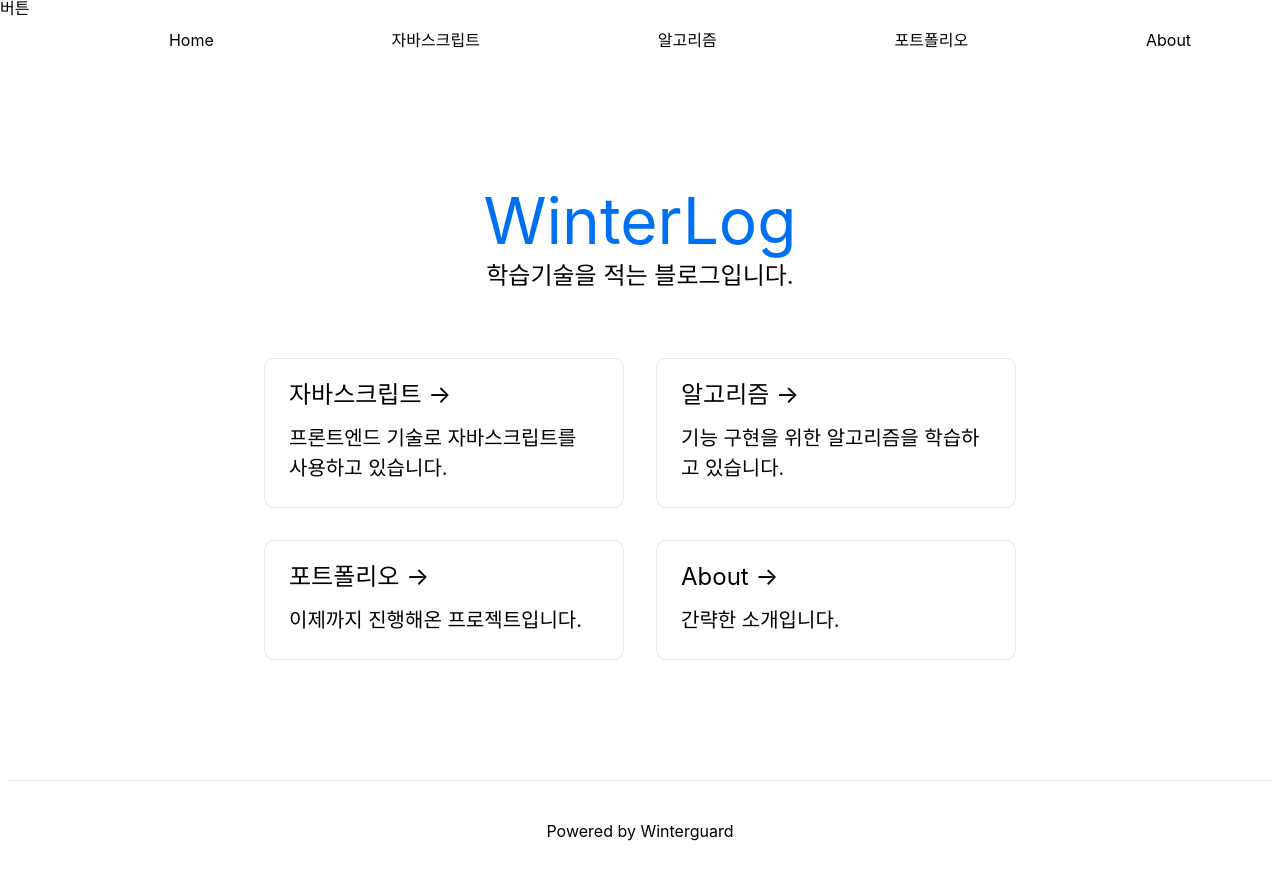
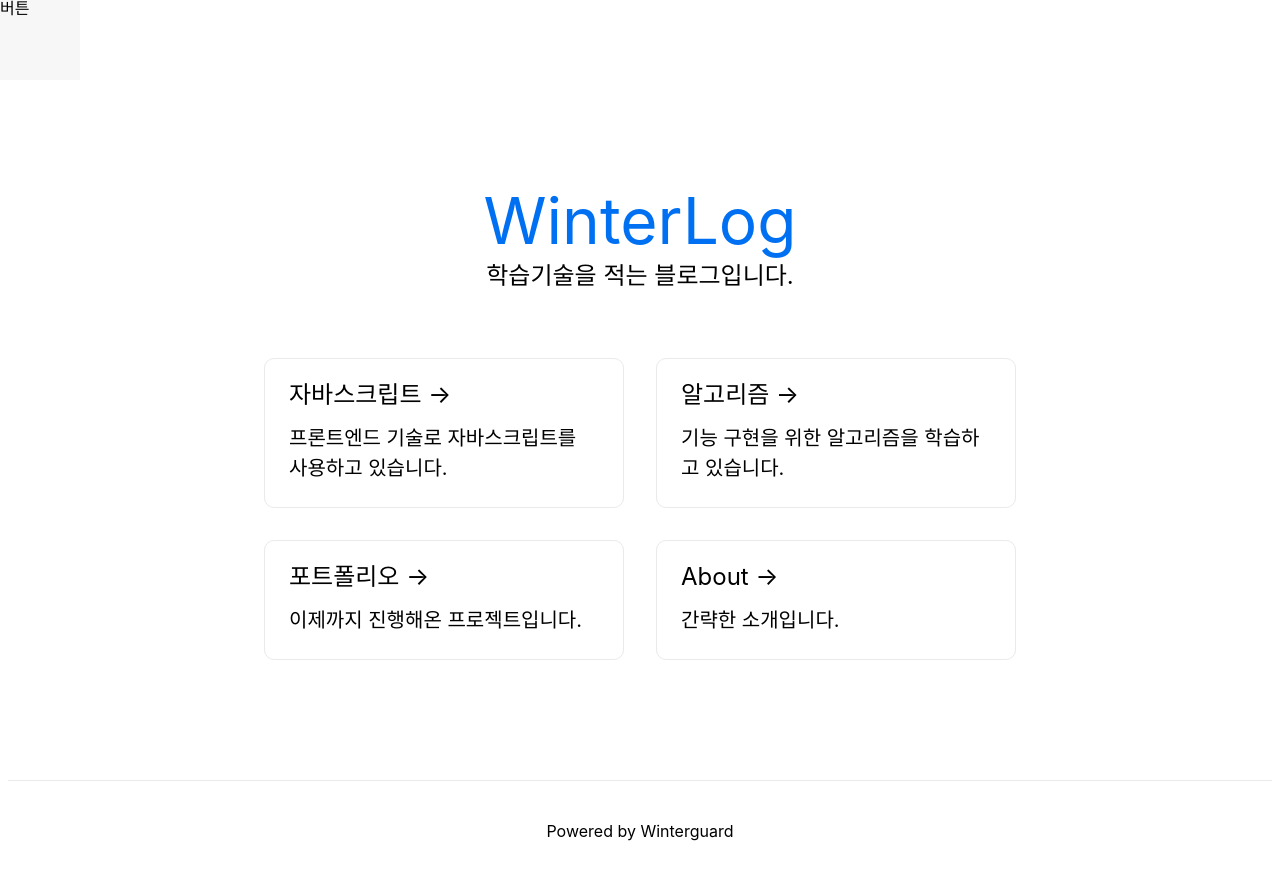
Before and after one commit to ProjectTavern/deprecated-winterguard.github.io, a Next.js app: page / in a window 1280 px wide. Built offline with nearby package versions, Linux system fonts and the light colour scheme.

Commit message:
remote menu open - close

```diff
--- a/components/organizations/RemoteMenu/index.js
+++ b/components/organizations/RemoteMenu/index.js
@@ -1,24 +1,23 @@
 import { useState } from 'react'
 
 import Link from 'next/link'
-import { StyledRemoteMenuContainer, StyledRemoteMenuButton, StyledRemoteMenuList } from './private.RemoteMenu.styled'
+import { StyledRemoteMenuContainer, StyledRemoteMenuButton, StyledRemoteMenuList, StyledRemoteMenuListItem } from './private.RemoteMenu.styled'
 
 const RemoteMenu = ({ indexCards }) =>{
   const [openMenuList, setOpenMenuList] = useState(true);
 
-  const RemoteMenuList = () => (openMenuList &&
-    (<StyledRemoteMenuList>
-      <li>
+  const RemoteMenuList = () => (<StyledRemoteMenuList>
+      <StyledRemoteMenuListItem>
         <Link href="/">Home</Link>
-      </li>
+      </StyledRemoteMenuListItem>
       {indexCards.map(({ key, title, href }) =>
-        (<li key={key}>
+        (<StyledRemoteMenuListItem key={key}>
           <Link href={href}>{ title }</Link>
-        </li>))}
-    </StyledRemoteMenuList>))
+        </StyledRemoteMenuListItem>))}
+    </StyledRemoteMenuList>)
 
   return (
-    <StyledRemoteMenuContainer>
+    <StyledRemoteMenuContainer className={openMenuList ? 'remote-menu--open' : 'remote-menu--close'}>
     <StyledRemoteMenuButton onClick={() => setOpenMenuList(!openMenuList)}>버튼</StyledRemoteMenuButton>
     <RemoteMenuList />
   </StyledRemoteMenuContainer>)
--- a/components/organizations/RemoteMenu/private.RemoteMenu.styled.js
+++ b/components/organizations/RemoteMenu/private.RemoteMenu.styled.js
@@ -6,9 +6,20 @@ const StyledRemoteMenuContainer = styled.div`
   display: flex;
   align-items: center;
   justify-content: space-between;
+  background: rgba(0, 0, 0, .03);
+  transition: width ease-out 0.5s;
+  overflow: hidden;
+  &.remote-menu--open {
+    width: 80px;
+  }
+  &.remote-menu--close {
+    width: 100%;
+  }
 `
 
 const StyledRemoteMenuButton = styled.div`
+  max-width: 80px;
+  min-width: 80px;
   width: 80px;
   height: 80px;
 `
@@ -16,13 +27,26 @@ const StyledRemoteMenuButton = styled.div`
 const StyledRemoteMenuList = styled.ul`
   flex-grow: 1;
   display: flex;
-  height: 80px;
   align-items: center;
   justify-content: space-around;
+  height: 80px;
+`
+
+const StyledRemoteMenuListItem = styled.li`
+  display: flex;
+  align-items: center;
+  justify-content: center;
+  width: 100%;
+  height: 100%;
+  background: rgab(125, 234, 57, 0.5);
+  &:hover {
+    background: rgba(125, 234, 57, 0.3);
+  }
 `
 
 export {
   StyledRemoteMenuContainer,
   StyledRemoteMenuButton,
-  StyledRemoteMenuList
+  StyledRemoteMenuList,
+  StyledRemoteMenuListItem
 }
```
